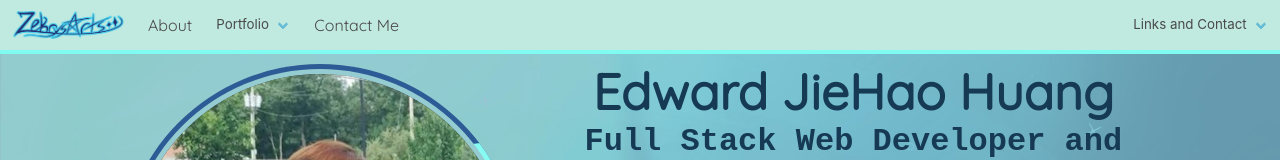
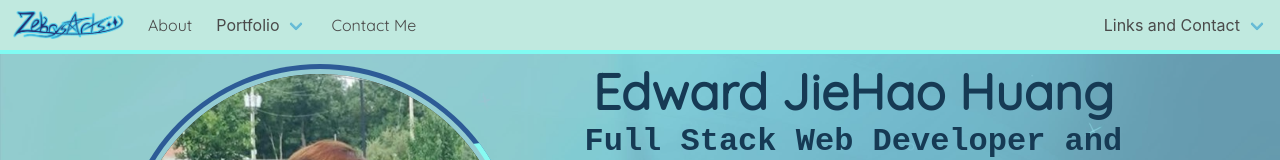
Before and after one commit to Ejhuang2015/ejhuang2015.github.io, a React (Create React App) app: page / in a window 1280 px wide. Shown: the top 160 px of the page. Built offline with nearby package versions, Linux system fonts and the light colour scheme.

Commit message:
Fixed z-index issue

```diff
--- a/src/components/Billboard/style.css
+++ b/src/components/Billboard/style.css
@@ -30,7 +30,7 @@
 .pfpContent {
     position: absolute;
     inset: 10px;
-    z-index: 3;
+    z-index: 2;
 }
 .profilePicture {
     position: absolute;
--- a/src/components/Navbar/style.css
+++ b/src/components/Navbar/style.css
@@ -3,7 +3,7 @@ nav.navbar {
     position:fixed;
     width:100%;
     top: 0px;
-    z-index: 2;
+    z-index: 10;
     background-color: rgb(238,255,251);
     padding: 0px;
     margin: 0px;
--- a/src/style.css
+++ b/src/style.css
@@ -51,6 +51,9 @@ header.about {
 }
 
 /* Bulma Overwrites */
+button {
+    font-size: 16px;
+}
 /* Strong/Bold */
 strong {
     color: rgb(22,58,84);
```
